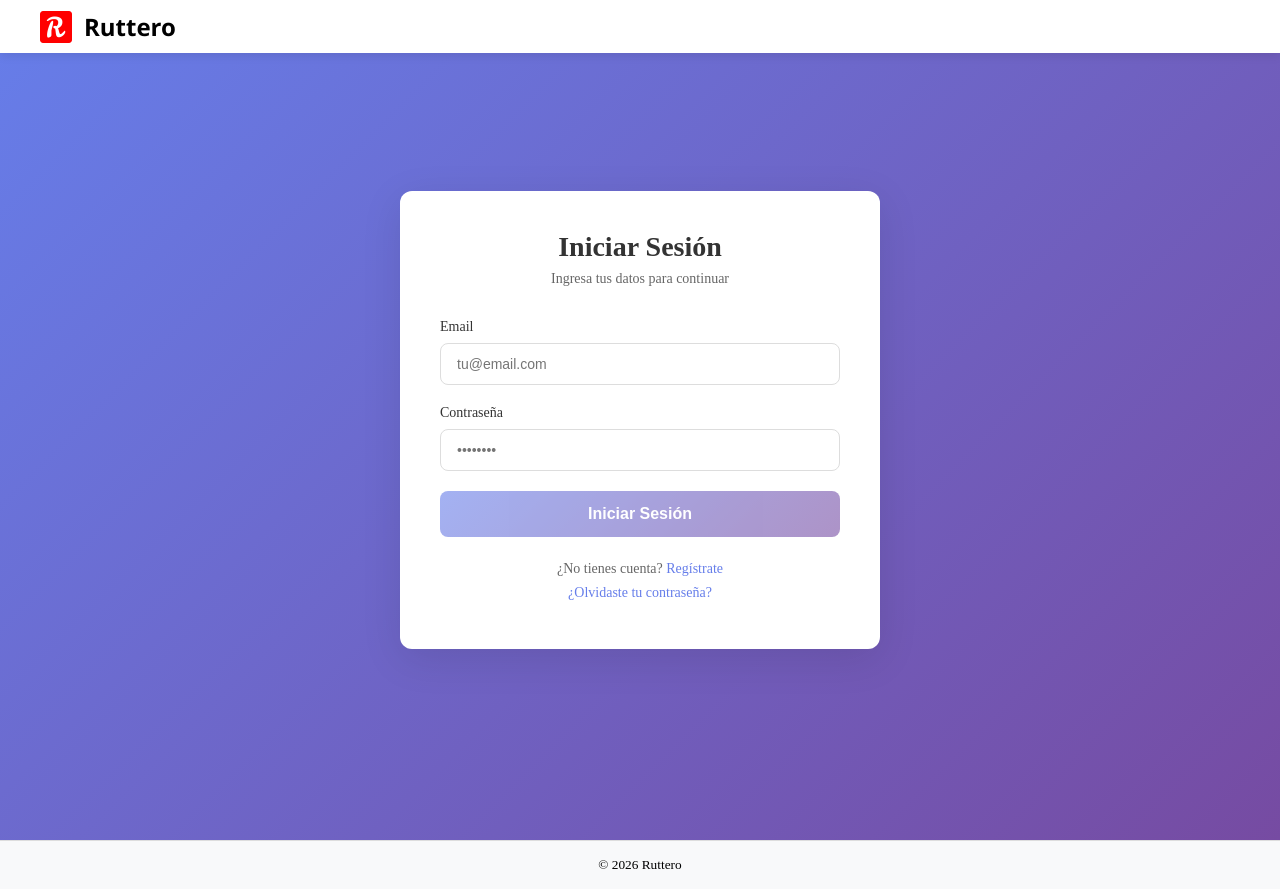
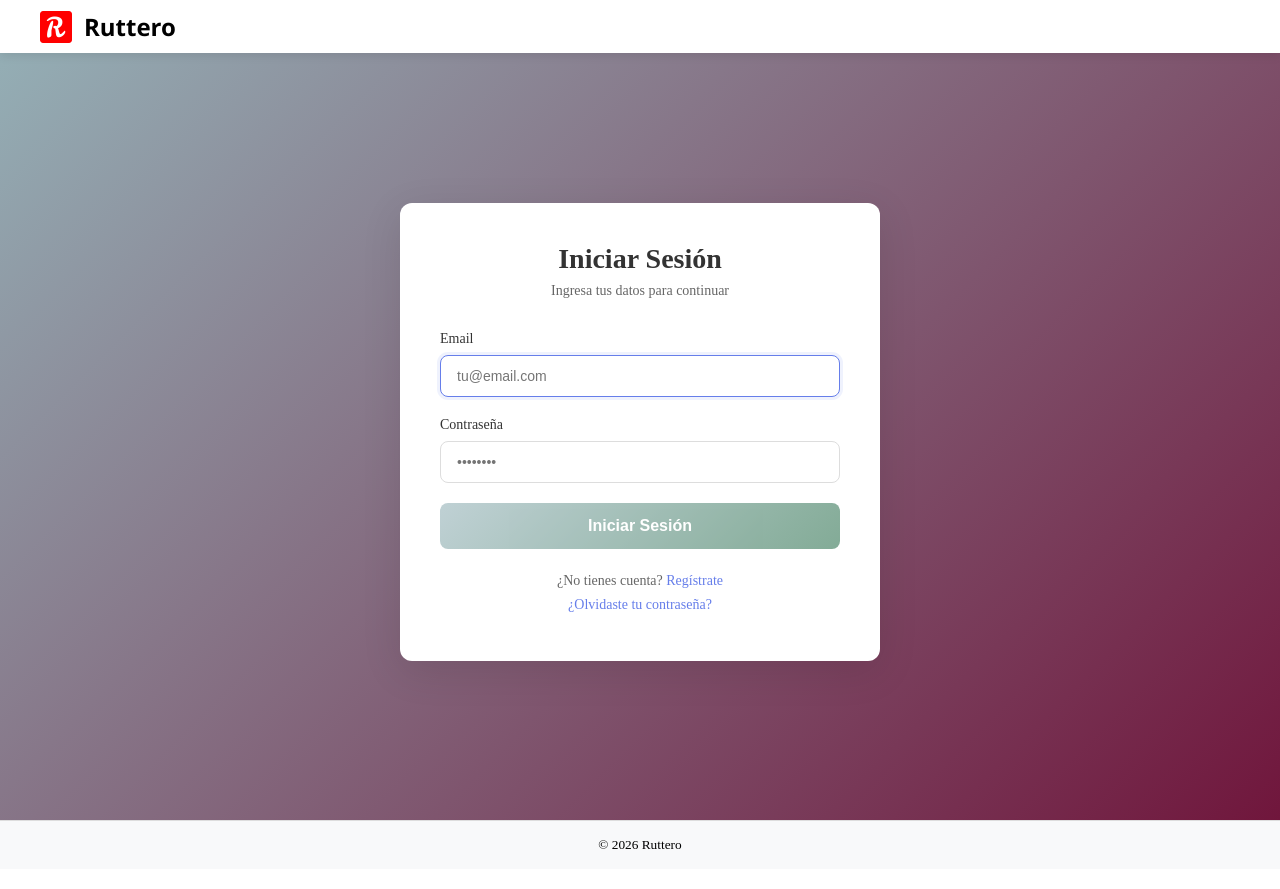
Before and after one commit to LipperaM/ruttero, an Angular app in the folder frontend/: page /login in a window 1280 px wide. Built offline with nearby package versions, Linux system fonts and the light colour scheme.

Commit message:
Change login background and input autofocus

```diff
--- a/frontend/src/app/components/login/login.component.css
+++ b/frontend/src/app/components/login/login.component.css
@@ -2,9 +2,10 @@
   display: flex;
   justify-content: center;
   align-items: center;
-  min-height: 100vh;
-  background: linear-gradient(135deg, #667eea 0%, #764ba2 100%);
+  min-height: calc(100vh - 64px);
+  background: var(--gradient-background);
   padding: 20px;
+  padding-top: 64px;
 }
 
 .login-card {
@@ -77,7 +78,7 @@ input:disabled {
 .btn-login {
   width: 100%;
   padding: 14px;
-  background: linear-gradient(135deg, #667eea 0%, #764ba2 100%);
+  background: linear-gradient(135deg, #95B2B8 0%, #307351 100%);
   color: white;
   border: none;
   border-radius: 8px;
--- a/frontend/src/app/components/login/login.component.html
+++ b/frontend/src/app/components/login/login.component.html
@@ -6,40 +6,21 @@
     <form (ngSubmit)="onSubmit()" #loginForm="ngForm">
       <div class="form-group">
         <label for="email">Email</label>
-        <input
-          type="email"
-          id="email"
-          name="email"
-          [(ngModel)]="credentials.email"
-          required
-          email
-          placeholder="tu@email.com"
-          [disabled]="isLoading"
-        />
+        <input type="email" id="email" name="email" [(ngModel)]="credentials.email" required email
+          placeholder="tu@email.com" [disabled]="isLoading" autofocus />
       </div>
 
       <div class="form-group">
         <label for="password">Contraseña</label>
-        <input
-          type="password"
-          id="password"
-          name="password"
-          [(ngModel)]="credentials.password"
-          required
-          placeholder="••••••••"
-          [disabled]="isLoading"
-        />
+        <input type="password" id="password" name="password" [(ngModel)]="credentials.password" required
+          placeholder="••••••••" [disabled]="isLoading" />
       </div>
 
       <div class="error-message" *ngIf="errorMessage">
         {{ errorMessage }}
       </div>
 
-      <button
-        type="submit"
-        class="btn-login"
-        [disabled]="isLoading || !loginForm.valid"
-      >
+      <button type="submit" class="btn-login" [disabled]="isLoading || !loginForm.valid">
         <span *ngIf="!isLoading">Iniciar Sesión</span>
         <span *ngIf="isLoading">Cargando...</span>
       </button>
```
